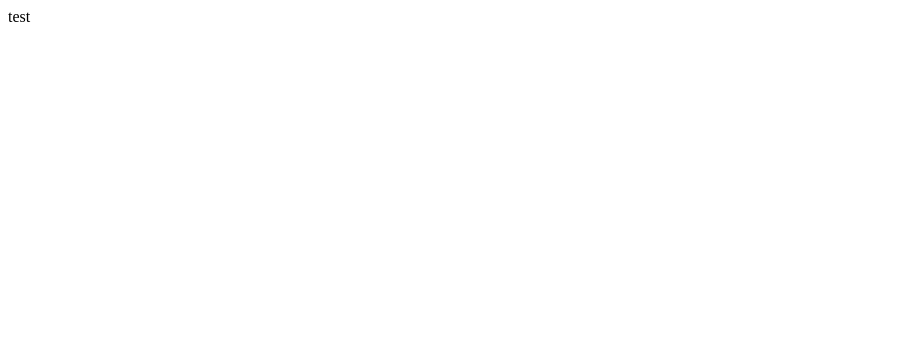
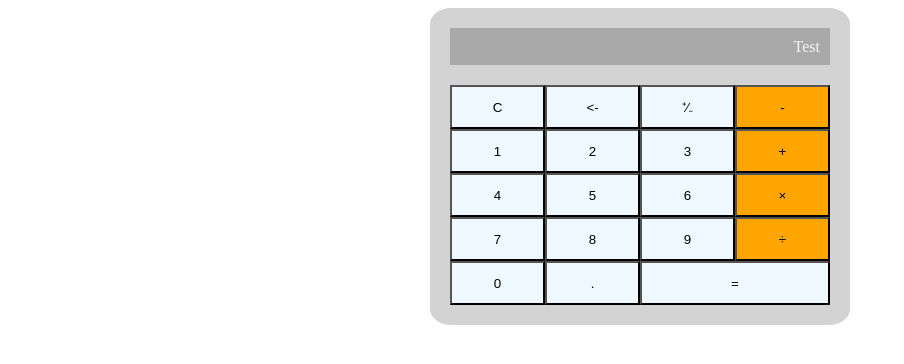
Before and after one commit to brandonwan1/calculator, a plain HTML site: page index.html in a window 1280 px wide. Shown: the whole page, without its empty margins (0-904 px from the left). Drawn offline with Linux system fonts and the light colour scheme.

Commit message:
Layout the display and interactive buttons

```diff
--- a/index.html
+++ b/index.html
@@ -4,12 +4,37 @@
         <meta charset="utf-8">
         <title>Calculator</title>
         <script src="./script.js"></script>
-        <style rel="stylesheet" href="./styles.css"></style>
+        <link rel="stylesheet" href="./styles.css"></link>
     </head>
 
     <body>
-        <div class="calc-window">
-            <div id="display">test</div>
+        <div class="calc-container">
+            <div id="display">Test</div>
+
+            <div class="btn-grid">
+                <button>C</button>
+                <button>&lt;-</button>
+
+                <!--Negation button-->
+                <button>&#8314;&#8725;&#8331;</button>
+
+                <button class="operator">-</button>
+                <button>1</button>
+                <button>2</button>
+                <button>3</buttosn>
+                <button class="operator">+</button>
+                <button>4</button>
+                <button>5</button>
+                <button>6</button>
+                <button class="operator">×</button>
+                <button>7</button>
+                <button>8</button>
+                <button>9</button>
+                <button class="operator">÷</button>
+                <button>0</button>
+                <button>.</button>
+                <button id="equals">=</button>
+            </div>
 
         </div>
     </body>
--- a/styles.css
+++ b/styles.css
@@ -0,0 +1,52 @@
+body {
+    display: flex;
+    align-items: center;
+    justify-content: center;
+}
+
+.calc-container {
+    display: flex;
+    flex-direction: column;
+
+    width: 380px;
+    padding: 20px;
+    gap: 20px;
+
+    border-radius: 5%;
+    background-color: lightgrey;
+
+}
+
+#display {
+    display: flex;
+    justify-content: flex-end;
+    align-items: center;
+    background-color: darkgrey;
+    padding: 1px 10px;
+    color: whitesmoke;
+    height: 35px;
+}
+
+.btn-grid {
+    /* border: 2px solid green; */
+    display: flex;
+    flex-wrap: wrap;
+}
+
+.calc-container button {
+    width: 25%;
+    height: 35px;
+    padding: 20px;
+    display: flex;
+    justify-content: center;
+    align-items: center;
+    background-color: aliceblue;
+}
+
+button#equals {
+    width: 50%;
+}
+
+button.operator {
+    background-color: orange;
+}
```
